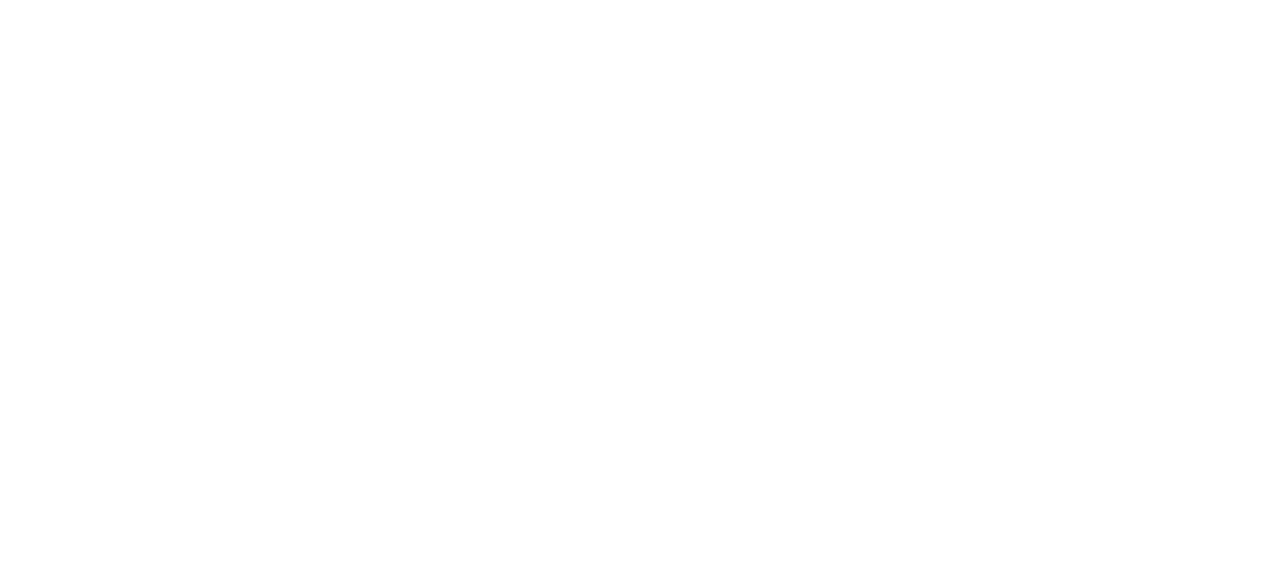
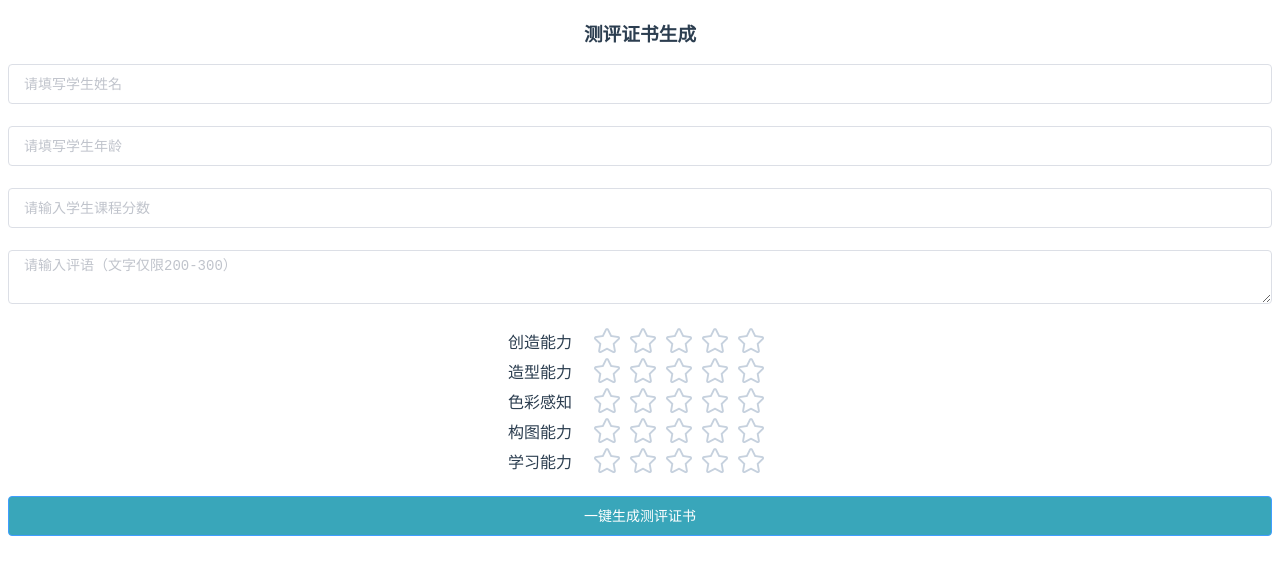
Before and after one commit to baixiaoji/for-art, a Vue app: page /#/radarMap in a window 1280 px wide. Shown: the top 574 px of the page. Built offline with nearby package versions, Linux system fonts and the light colour scheme.

Commit message:
[add] radarMap

```diff
--- /dev/null
+++ b/src/components/radarMap.vue
@@ -0,0 +1,82 @@
+<template>
+	<div class="wrapper">
+		<h3>测评证书生成</h3>
+		<el-form label-position="top" label-width="80px" :model="formLabelAlign">
+      <el-form-item>
+        <el-input v-model="formLabelAlign.name" placeholder='请填写学生姓名'></el-input>
+      </el-form-item>
+      <el-form-item>
+        <el-input v-model="formLabelAlign.age" placeholder='请填写学生年龄'></el-input>
+      </el-form-item>
+      <el-form-item>
+        <el-input v-model="formLabelAlign.score" placeholder='请输入学生课程分数'></el-input>
+      </el-form-item>
+			<el-form-item>
+        <el-input v-model="formLabelAlign.score" type="textarea" max="300" min=“200” placeholder='请输入评语（文字仅限200-300）' ></el-input>
+      </el-form-item>
+    </el-form>
+		<div class="star-wrapper">
+			<div class="box">
+				<span class="demonstration">创造能力</span>
+				<el-rate v-model="score.create"></el-rate>
+			</div>
+			<div class="box">
+				<span class="demonstration">造型能力</span>
+				<el-rate v-model="score.modelling"></el-rate>
+			</div>
+			<div class="box">
+				<span class="demonstration">色彩感知</span>
+				<el-rate v-model="score.color"></el-rate>
+			</div>
+			<div class="box">
+				<span class="demonstration">构图能力</span>
+				<el-rate v-model="score.composition"></el-rate>
+			</div>
+			<div class="box">
+				<span class="demonstration">学习能力</span>
+				<el-rate v-model="score.learn"></el-rate>
+			</div>
+		</div>
+		<el-button type="primary" style='width: 100%; background: #39a6ba; color: #fff; margin-top:20px;' @click='formatData'>一键生成测评证书</el-button>
+	</div>
+</template>
+<script>
+export default {
+    data () {
+			return {
+				formLabelAlign: {
+					name: '',
+					age: '',
+					score: ''
+				},
+				score: {
+					create: null,
+					modelling: null,
+					color: null,
+					composition: null,
+					learn: null
+				}
+			}
+		},
+		methods: {
+			formatData () {
+				console.log(this.score)
+			}
+		}
+}
+</script>
+<style>
+.demonstration{
+	display: inline-block;
+	vertical-align: middle;
+	margin-right: 20px;
+}
+.wrapper .el-rate{
+	height: 30px;
+	display: inline-block;
+	vertical-align: middle;
+}
+.el-rate__icon{
+	font-size: 30px;
+}
+</style>
--- a/src/router/index.js
+++ b/src/router/index.js
@@ -1,6 +1,7 @@
 import Vue from 'vue'
 import Router from 'vue-router'
 import Index from '@/components/index'
+import radarMap from '@/components/radarMap'
 
 Vue.use(Router)
 
@@ -10,6 +11,11 @@
       path: '/',
       name: 'index',
       component: Index
+    },
+    {
+      path: '/radarMap',
+      name: 'radarMap',
+      component: radarMap
     }
   ]
 })
```
